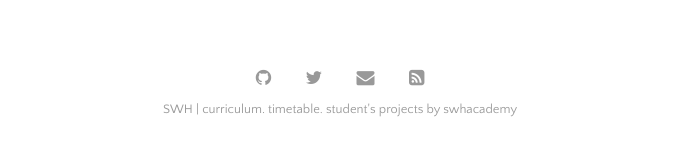
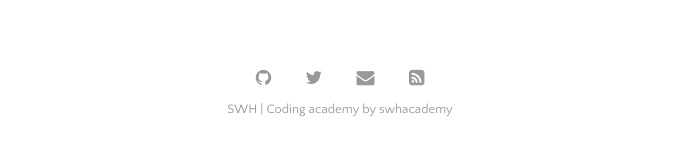
Before and after one commit to tobby48/swh-blog, a Jekyll site: the page built from index.html, in a window 1280 px wide and 900 px high, scrolled down 2243 px. Shown: the part 745-897 px from the top of the window, without its empty margins (300-979 px from the left). Built offline with Jekyll 4.4.1, drawn with Linux system fonts in a browser that asks for light colours; the list of posts is cut into pages by our own code; some of the changed text lies outside the part shown.

Commit message:
사이트 타이틀 수정

```diff
--- a/_config.yml
+++ b/_config.yml
@@ -21,7 +21,7 @@ plugins:             [jekyll-paginate, jekyll-sitemap, jekyll-feed, jekyll-seo-t
 
 # Customise atom feed settings (this is where Jekyll-Feed gets configuration information)
 title:               'SWH'
-description:         ' curriculum. timetable. student''s projects'
+description:         ' Coding academy'
 author:              'swhacademy'
 
 # RSS 2.0 can be used instead of Atom by uncommenting following two lines
--- a/naver79f947b9e79a493f94324e2a7a985c41.html
+++ /dev/null
@@ -1 +0,0 @@
-naver-site-verification: naver79f947b9e79a493f94324e2a7a985c41.html
```
